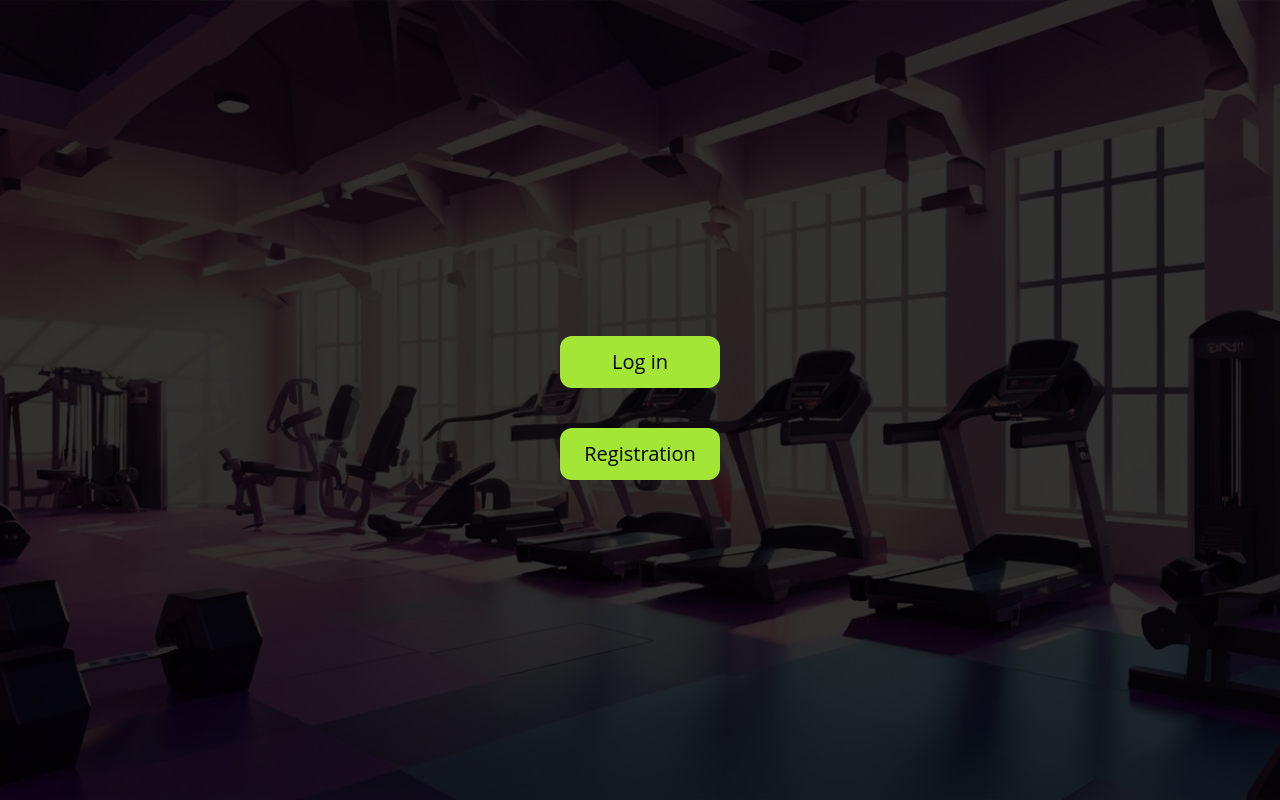
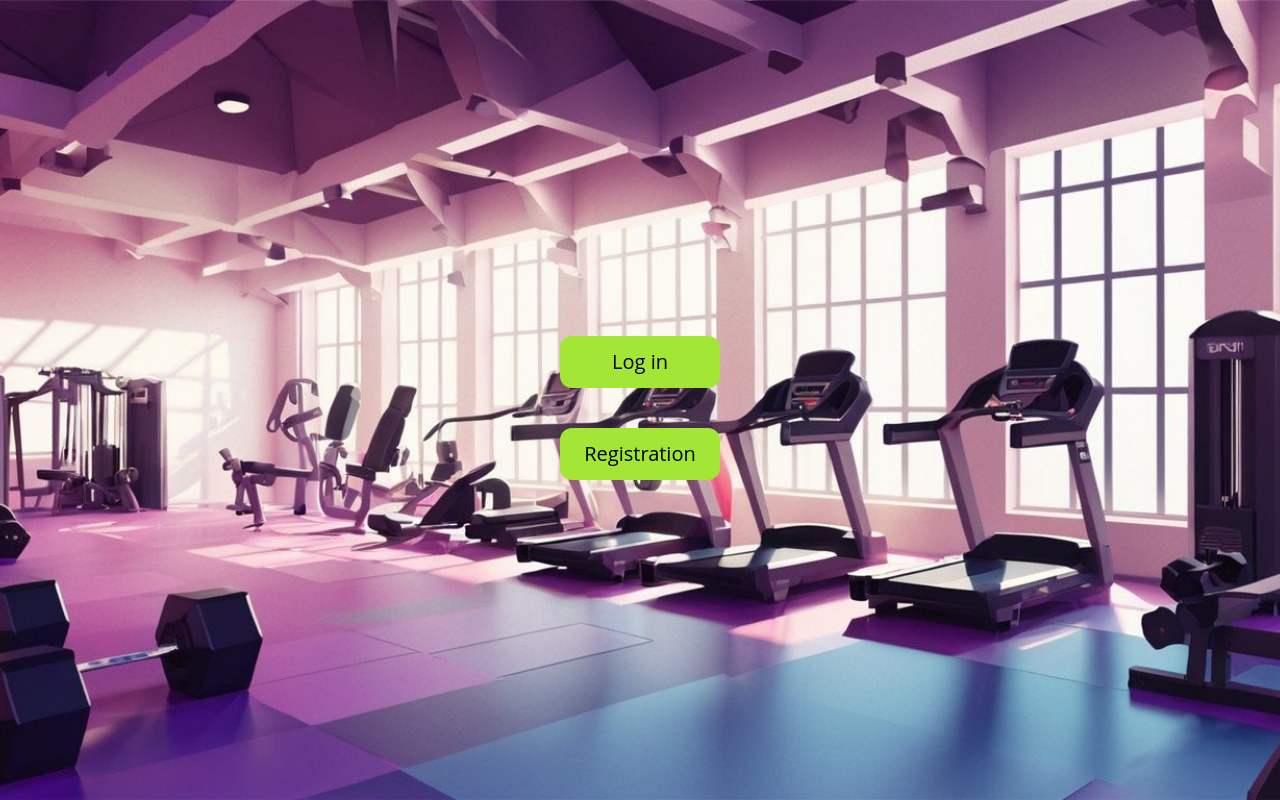
Before and after one commit to Alexeykoh/gym-rat, a Next.js app in the folder gym-rat/: page / in a window 1280 px wide. Built offline with nearby package versions, Linux system fonts and the light colour scheme.

Commit message:
feat: update bg

```diff
--- a/gym-rat/src/app/globals.css
+++ b/gym-rat/src/app/globals.css
@@ -12,5 +12,5 @@ body {
   background-image: url("../../public/bg_alt.jpg");
   background-position: center;
   background-size: cover;
-  backdrop-filter: brightness(20%);
+  background-repeat: no-repeat;
 }
--- a/gym-rat/src/app/layout.tsx
+++ b/gym-rat/src/app/layout.tsx
@@ -15,7 +15,7 @@ export default function RootLayout({
   return (
     <AuthProvider>
       <html lang="en">
-        <body className={"text-white bg-zinc-800 bgImage object-contain"}>
+        <body className={"text-white bg-zinc-800"}>
           {children}
         </body>
       </html>
--- a/gym-rat/src/app/page.tsx
+++ b/gym-rat/src/app/page.tsx
@@ -1,10 +1,11 @@
 import connectMongoDB from "@/lib/mongodb";
 import Link from "next/link";
+import "./globals.css";
 
 export default function Home() {
   connectMongoDB();
   return (
-    <div className="flex flex-col gap-6 w-screen h-screen justify-center items-center">
+    <div className="flex flex-col gap-6 w-screen h-screen justify-center items-center bgImage object-contain backdrop-brightness-50">
       <Link
         className="bg-lime-400 p-3 mt-4 rounded-xl text-xl text-black w-fit text-center max-w-96 min-w-40"
         href={"/sign-in"}
```
